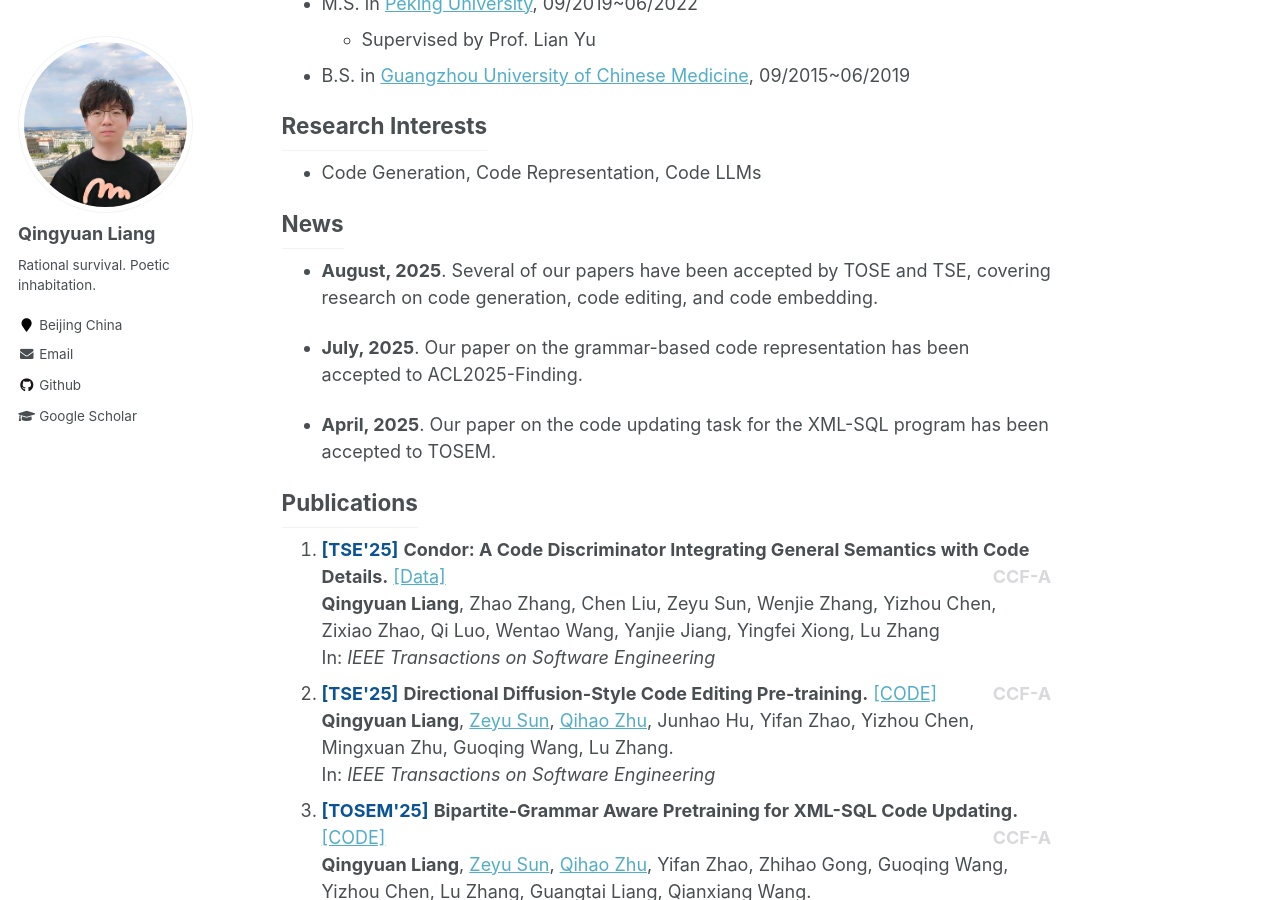
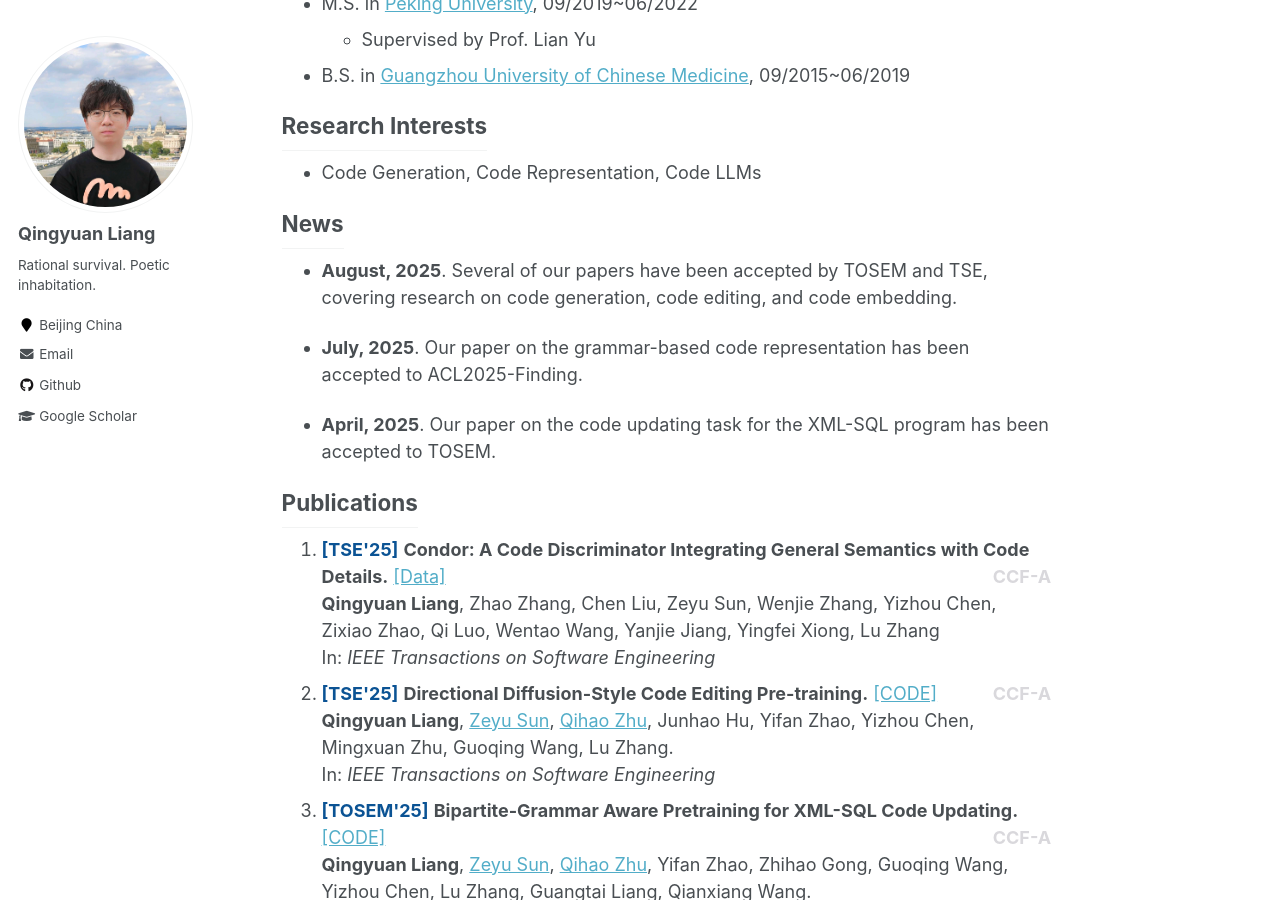
Before and after one commit to LIANGQINGYUAN/liangqingyuan.github.io, a Jekyll site: the page built from _pages/about.md, in a window 1280 px wide and 900 px high, scrolled down 443 px. Built offline with Jekyll 4.4.1, drawn with Linux system fonts in a browser that asks for light colours.

Commit message:
Update about.md

```diff
--- a/_pages/about.md
+++ b/_pages/about.md
@@ -26,7 +26,7 @@ Hi, I’m a Ph.D. student at the School of Computer Science, Peking University.
 <p></p>
 <h2 style="display:inline"> News </h2>
 
-- **August, 2025**.  Several of our papers have been accepted by TOSE and TSE, covering research on code generation, code editing, and code embedding.
+- **August, 2025**.  Several of our papers have been accepted by TOSEM and TSE, covering research on code generation, code editing, and code embedding.
 
 - **July, 2025**.  Our paper on the grammar-based code representation has been accepted to ACL2025-Finding.
 
```
